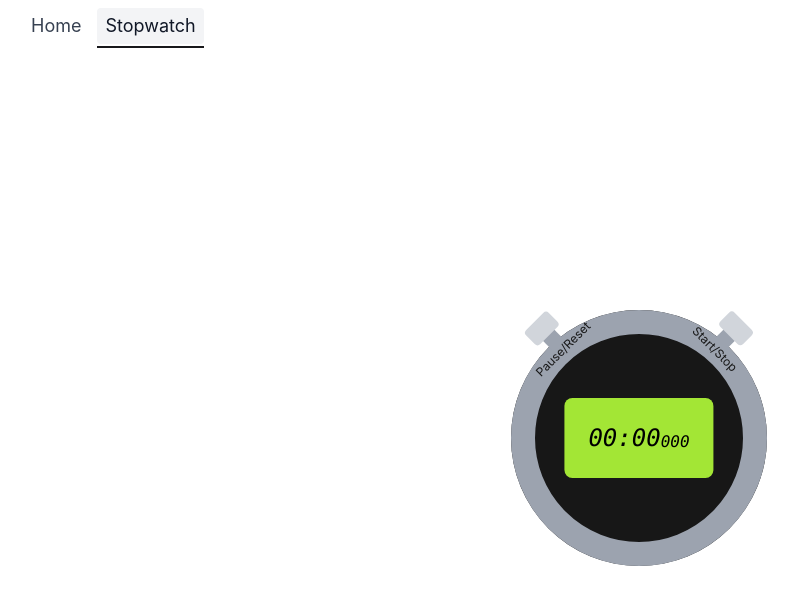
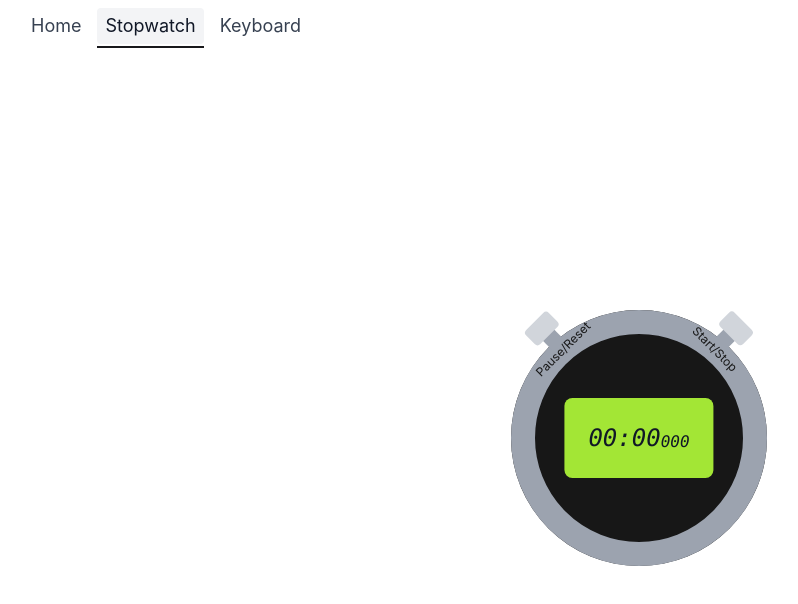
Before and after one commit to Girish21/xstate-playground, a React (Vite) app: page /stopwatch in a window 1280 px wide. Shown: the top 604 px of the page, without its empty margins (1-799 px from the left). Built offline with nearby package versions, Linux system fonts and the light colour scheme; the HTML template or start-up script is replaced by a standard one.

Commit message:
dark mode

```diff
--- a/index.html
+++ b/index.html
@@ -4,6 +4,7 @@
     <meta charset="UTF-8" />
     <link rel="icon" type="image/svg+xml" href="/src/favicon.svg" />
     <meta name="viewport" content="width=device-width, initial-scale=1.0" />
+    <meta name="color-scheme" content="dark light" />
     <title>Vite App</title>
   </head>
   <body>
--- a/src/App.tsx
+++ b/src/App.tsx
@@ -4,6 +4,7 @@ import { Wrapper, Fallback } from './components'
 
 const IndexPage = React.lazy(() => import('./Pages'))
 const Stopwatch = React.lazy(() => import('./Pages/stopwatch'))
+const Keyboard = React.lazy(() => import('./Pages/keyboard'))
 
 export default function App() {
   return (
@@ -26,6 +27,14 @@ export default function App() {
               </React.Suspense>
             }
           />
+          <Route
+            path='keyboard'
+            element={
+              <React.Suspense fallback={<Fallback />}>
+                <Keyboard />
+              </React.Suspense>
+            }
+          />
         </Route>
       </Routes>
     </BrowserRouter>
--- /dev/null
+++ b/src/Pages/keyboard.tsx
@@ -0,0 +1,3 @@
+export default function Keyboard() {
+  return null
+}
--- a/src/components/header/header.tsx
+++ b/src/components/header/header.tsx
@@ -7,9 +7,9 @@ function NavLink({ className, ...rest }: NavLinkProps) {
       className={({ isActive }) =>
         clsx(
           className,
-          'relative text-lg rounded px-2 py-1 text-gray-700 transition-colors ease-out duration-150 hover:bg-gray-100',
+          'relative text-lg rounded px-2 py-1 text-gray-700 dark:text-neutral-100 transition-colors ease-out duration-150 hover:bg-gray-100 dark:hover:bg-gray-700',
           isActive &&
-            'bg-gray-100 text-gray-900 after:content-[""] after:absolute after:-bottom-1 after:left-0 after:right-0 after:h-0.5 after:bg-zinc-900',
+            'bg-gray-100 dark:bg-gray-700 text-gray-900 dark:text-neutral-50 after:content-[""] after:absolute after:-bottom-1 after:left-0 after:right-0 after:h-0.5 after:bg-zinc-900 dark:after:bg-gray-50',
         )
       }
       {...rest}
@@ -23,6 +23,7 @@ export function Header() {
       <nav className='flex gap-2'>
         <NavLink to='/'>Home</NavLink>
         <NavLink to='/stopwatch'>Stopwatch</NavLink>
+        <NavLink to='/keyboard'>Keyboard</NavLink>
       </nav>
     </header>
   )
--- a/src/components/stopwatch/stopwatch.tsx
+++ b/src/components/stopwatch/stopwatch.tsx
@@ -36,7 +36,7 @@ const Display = ({ service }: { service: InterpreterFrom<typeof machine> }) => {
   const timeElapsed = useSelector(service, state => state.context.duration)
 
   return (
-    <div className='font-mono bg-lime-400 p-6 rounded-lg absolute top-1/2 left-1/2 -translate-x-1/2 -translate-y-1/2'>
+    <div className='font-mono bg-lime-400 text-gray-900 dark:text-gray-900 p-6 rounded-lg absolute top-1/2 left-1/2 -translate-x-1/2 -translate-y-1/2'>
       <div className='flex items-end'>
         <span className='text-2xl italic'>{getMinutes(timeElapsed)}</span>
         <span className='text-2xl italic'>:</span>
--- a/tailwind.config.js
+++ b/tailwind.config.js
@@ -1,4 +1,5 @@
 module.exports = {
+  darkMode: 'media',
   content: ['src/**/*.tsx'],
   theme: {
     extend: {},
```
